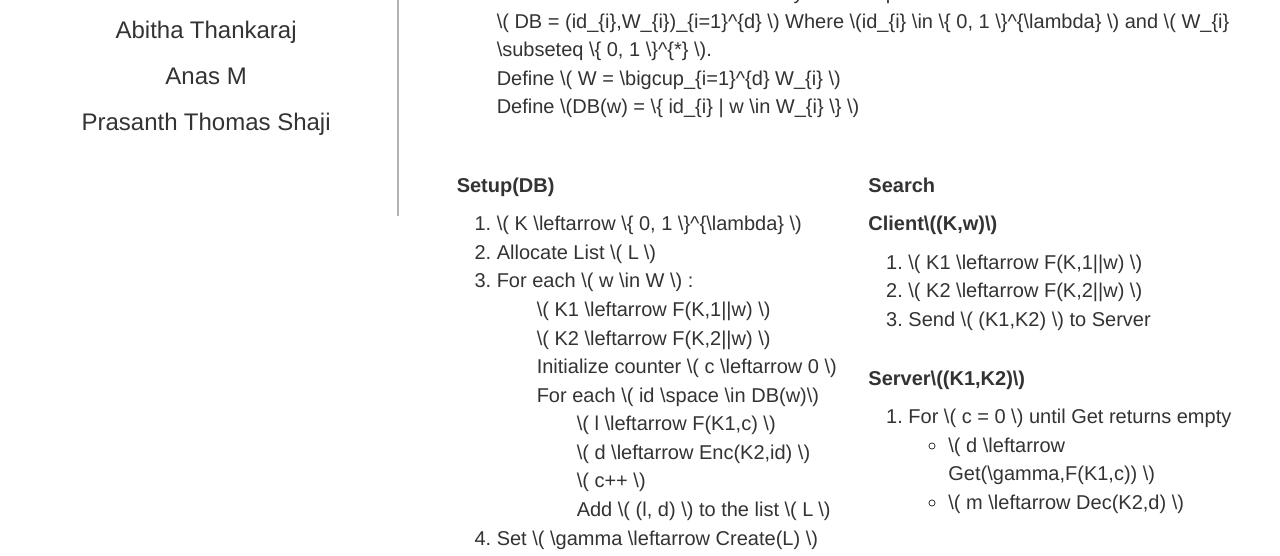
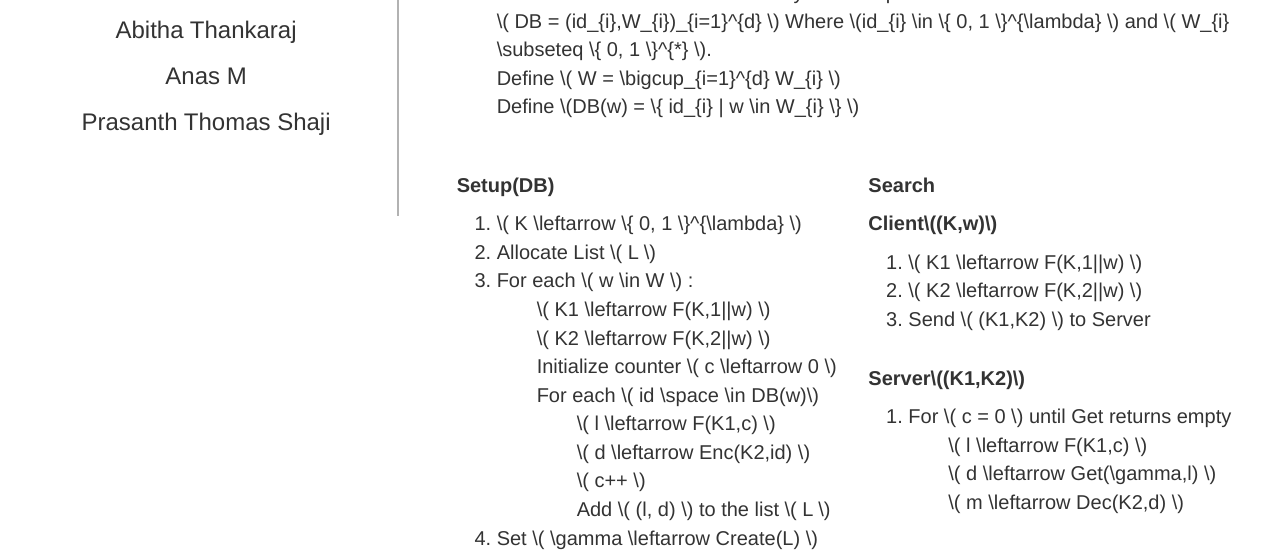
Before and after one commit to anasanzari/sse_scheme, a website: page www/index.html at #/demo in a window 1280 px wide. Shown: the part 384-940 px from the top of the page. Drawn offline with nearby package versions, Linux system fonts and the light colour scheme; some packages are replaced by stand-ins of ours; a script that the page names is missing; files whose address does not match are found by name.

Commit message:
minor changes

```diff
--- a/www/templates/details.html
+++ b/www/templates/details.html
@@ -64,8 +64,9 @@
                         <p>Server\((K1,K2)\)</p>
                          <ol>
                              <li> For \( c = 0 \) until Get returns empty</li>
-                             <ul>
-                                 <li> \( d \leftarrow Get(\gamma,F(K1,c)) \) </li>
+                             <ul style="list-style:none">
+				 <li> \( l \leftarrow F(K1,c) \) </li>
+                                 <li> \( d \leftarrow Get(\gamma,l) \) </li>
                                  <li> \( m \leftarrow Dec(K2,d) \)</li>
                              </ul>
                         </ol>
```
Also changed, not shown: www/templates/demo.html (+1 -1 lines).
